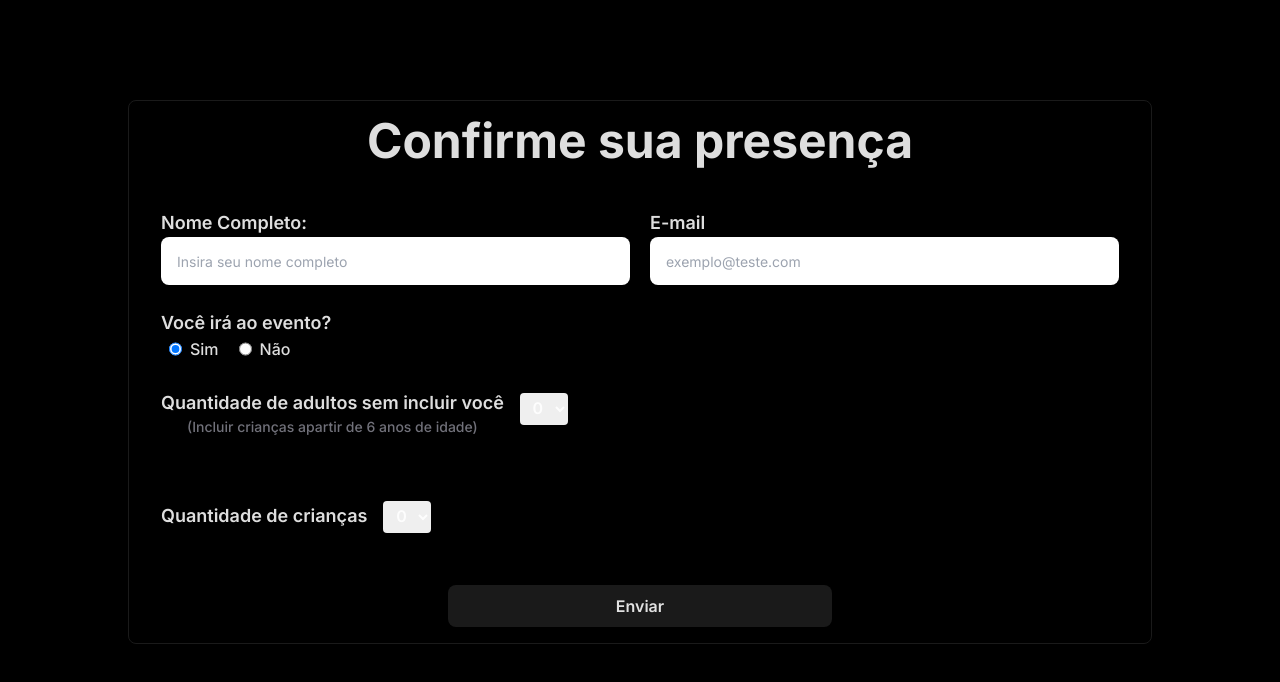
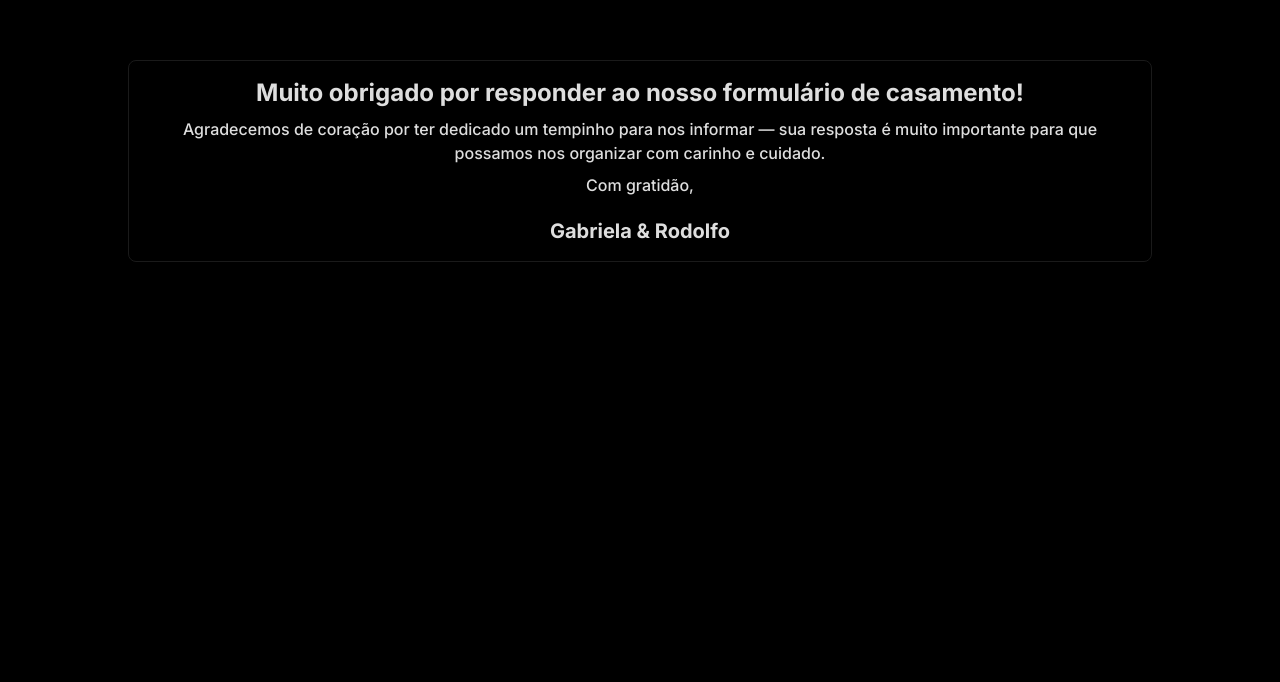
Before and after one commit to iTzRodz/casamento, a React (Vite) app: page / in a window 1280 px wide. Shown: the part 5540-6222 px from the top of the page. After the commit the page ends 5882 px from the top, so only its background shows below. Built offline with nearby package versions, Linux system fonts and the light colour scheme; a web font is replaced by a local one.

Commit message:
fix: correct success state variable name and improve success message styling

```diff
--- a/src/components/form/Presenca.tsx
+++ b/src/components/form/Presenca.tsx
@@ -26,7 +26,7 @@ const validationFormSchema = zod.object({
 export type FormData = zod.infer<typeof validationFormSchema>
 export function ConfirmPresenca() {
   const [inputs, setInputs] = useState<Input[]>([])
-  const [sucess, setSucess] = useState(false)
+  const [success, setSuccess] = useState(true)
   const [loading, setLoading] = useState(false)
   const { register, handleSubmit, watch, setValue } = useForm<FormData>({
     resolver: zodResolver(validationFormSchema),
@@ -80,17 +80,17 @@ export function ConfirmPresenca() {
         return
       }
 
-      setSucess(true)
+      setSuccess(true)
     })
   }
   return (
     <section className=" mx-auto rounded-lg px-5">
-      {sucess ? (
-        <div className="flex w-full flex-col justify-start gap-4 px-8 py-4 border border-[#1a1a1a] rounded-lg lg:w-[1024px]">
+      {success ? (
+        <div className="flex w-full flex-col justify-start gap-2 px-8 py-4 border border-[#1a1a1a] rounded-lg lg:w-[1024px]">
           <h3 className='font-bold text-2xl'>Muito obrigado por responder ao nosso formulário de casamento!</h3>
           <p className='font-medium text-base'>Agradecemos de coração por ter dedicado um tempinho para nos informar — sua resposta é muito importante para que possamos nos organizar com carinho e cuidado.</p>
           <p className='font-medium text-base'>Com gratidão,</p>
-          <p className='font-bold text-base'>Gabriela & Rodolfo</p>
+          <p className='font-bold text-xl mt-3'>Gabriela & Rodolfo</p>
         </div>
       ) : (
         <form
@@ -204,7 +204,7 @@ export function ConfirmPresenca() {
                 </div>
                 <div className="grid grid-cols-1 lg:grid-cols-2 gap-y-10 gap-x-5  justify-start items-start w-full">
                   {inputs.length > 0 &&
-                    inputs.map((input, index) => (
+                    inputs.map((_input, index) => (
                       <div key={index} className="flex flex-col gap-2 w-full">
                         <span className="text-start font-semibold text-lg/3">
                           Nome Completo:{' '}
```
